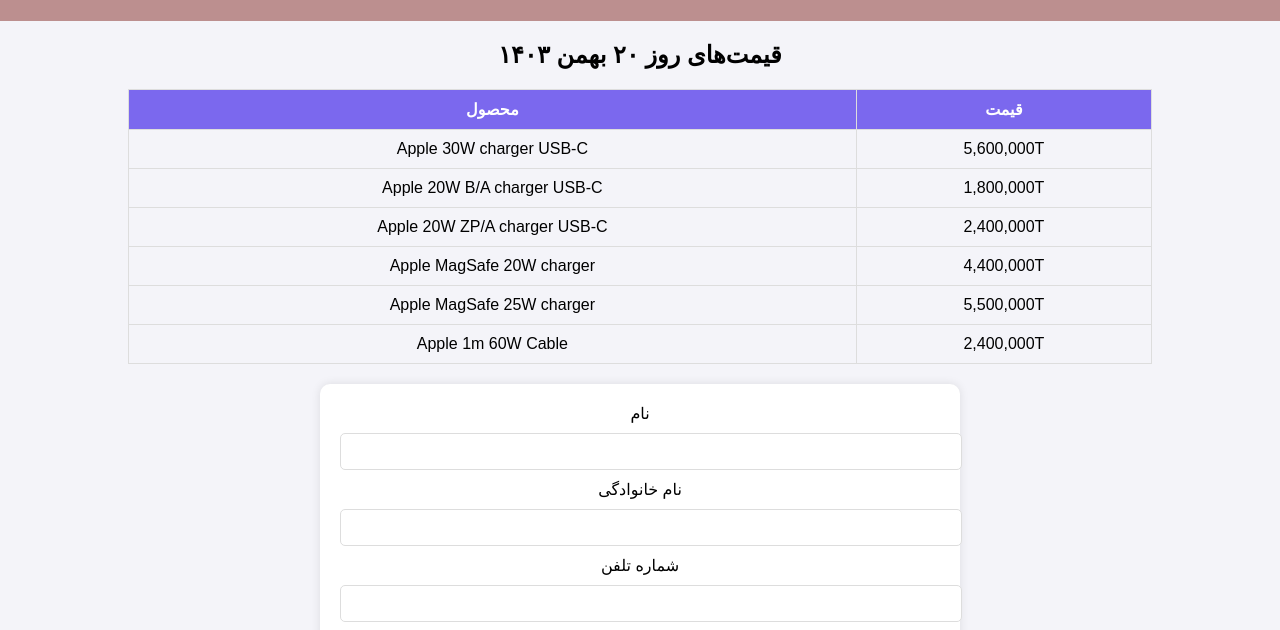
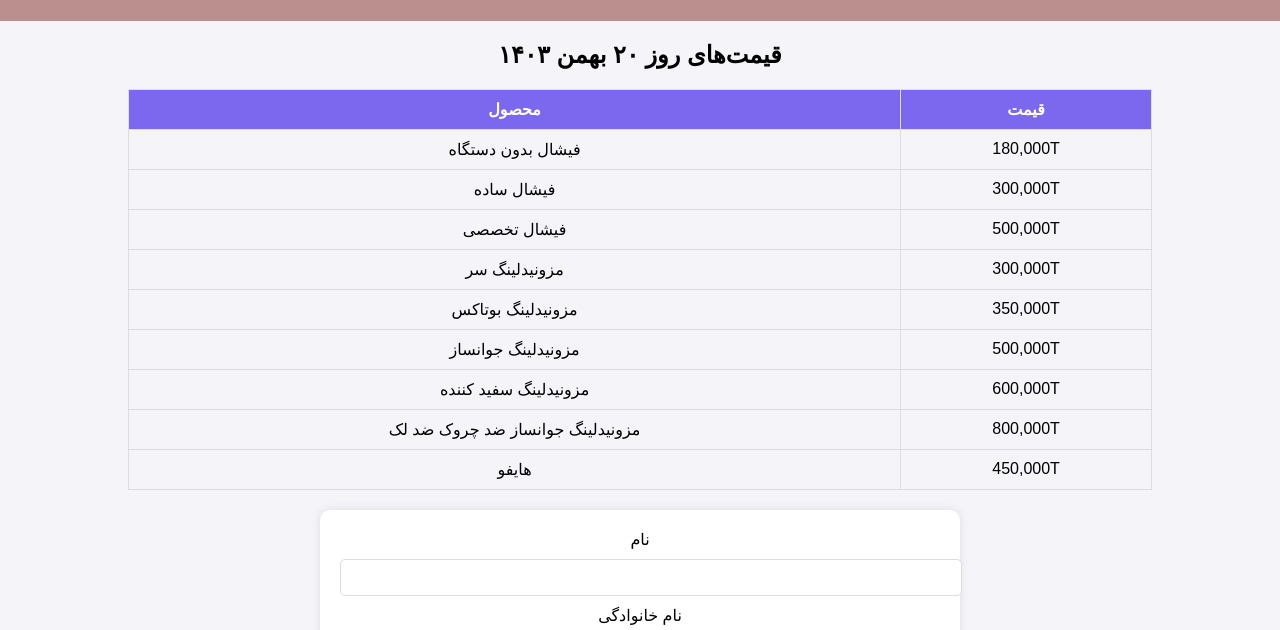
Before and after one commit to skincaremh/skin, a plain HTML site: page index.html in a window 1280 px wide. Shown: the part 142-772 px from the top of the page. Drawn offline with Linux system fonts and the light colour scheme.

Commit message:
Update index.html

```diff
--- a/index.html
+++ b/index.html
@@ -100,28 +100,40 @@
                 <th>قیمت</th>
             </tr>
             <tr>
-                <td>Apple 30W charger USB-C</td>
-                <td>5,600,000T</td>
+                <td>فیشال بدون دستگاه</td>
+                <td>180,000T</td>
             </tr>
             <tr>
-                <td>Apple 20W B/A charger USB-C</td>
-                <td>1,800,000T</td>
+                <td>فیشال ساده</td>
+                <td>300,000T</td>
             </tr>
             <tr>
-                <td>Apple 20W ZP/A charger USB-C</td>
-                <td>2,400,000T</td>
+                <td>فیشال تخصصی</td>
+                <td>500,000T</td>
             </tr>
             <tr>
-                <td>Apple MagSafe 20W charger</td>
-                <td>4,400,000T</td>
+                <td>مزونیدلینگ سر</td>
+                <td>300,000T</td>
             </tr>
             <tr>
-                <td>Apple MagSafe 25W charger</td>
-                <td>5,500,000T</td>
+                <td>مزونیدلینگ بوتاکس</td>
+                <td>350,000T</td>
             </tr>
             <tr>
-                <td>Apple 1m 60W Cable</td>
-                <td>2,400,000T</td>
+                <td>مزونیدلینگ جوانساز</td>
+                <td>500,000T</td>
+            </tr>
+            <tr>
+                <td>مزونیدلینگ سفید کننده</td>
+                <td>600,000T</td>
+            </tr>
+            <tr>
+                <td>مزونیدلینگ جوانساز ضد چروک ضد لک</td>
+                <td>800,000T</td>
+            </tr>
+            <tr>
+                <td>هایفو</td>
+                <td>450,000T</td>
             </tr>
         </table>
 
```
